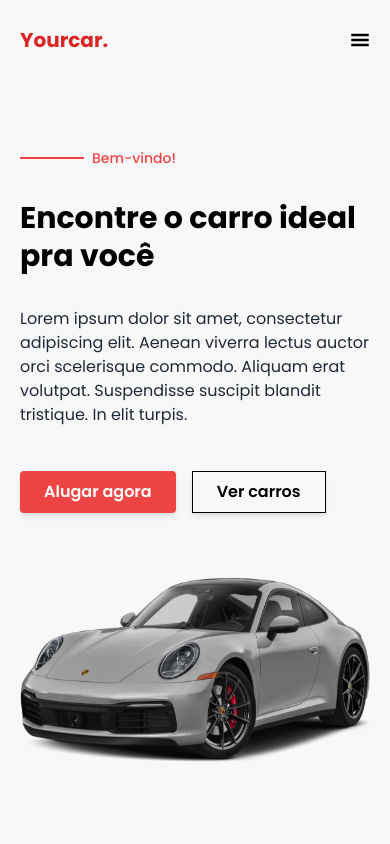
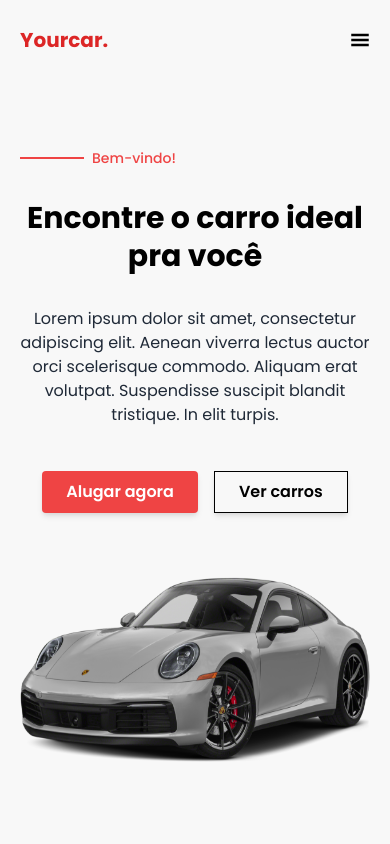
Before and after one commit to MateusOli21/yourcar-web, a Next.js app: page / in a window 390 px wide. Shown: the top 844 px of the page. Built offline with nearby package versions, Linux system fonts and the light colour scheme.

Commit message:
add: newsletter section and some adjusts to all sections padding.

```diff
--- /dev/null
+++ b/src/components/elements/customs/NewsletterInput.tsx
@@ -0,0 +1,14 @@
+import React from 'react';
+import { PrimaryButton } from '../buttons';
+
+const NewsletterInput: React.FC = () => (
+  <div className="mt-9 p-4 bg-white rounded">
+    <input
+      placeholder="Seu melhor e-mail"
+      className="py-2 px-2 mr-1 focus:outline-none"
+    />
+    <PrimaryButton>Assinar</PrimaryButton>
+  </div>
+);
+
+export default NewsletterInput;
--- a/src/components/elements/customs/SectionMainTitle.tsx
+++ b/src/components/elements/customs/SectionMainTitle.tsx
@@ -1,7 +1,20 @@
 import React from 'react';
 
-const SectionMainTitle: React.FC = ({ children }) => (
-  <h1 className="mt-6 text-3xl md:text-4xl font-bold text-center md:text-left">
+interface IComponentProps {
+  altColor?: boolean;
+  altTextCenter?: boolean;
+}
+
+const SectionMainTitle: React.FC<IComponentProps> = ({
+  children,
+  altColor,
+  altTextCenter,
+}) => (
+  <h1
+    className={`mt-6 text-3xl md:text-4xl font-bold text-center ${
+      !altTextCenter && `md:text-left`
+    } ${altColor && `text-white`}`}
+  >
     {children}
   </h1>
 );
--- a/src/components/elements/customs/SectionSubTitle.tsx
+++ b/src/components/elements/customs/SectionSubTitle.tsx
@@ -1,7 +1,13 @@
 import React from 'react';
 
-const SectionSubTitle: React.FC = ({ children }) => (
-  <h6 className="text-red-500 font-semibold">{children}</h6>
+interface IComponentProps {
+  altColor?: boolean;
+}
+
+const SectionSubTitle: React.FC<IComponentProps> = ({ children, altColor }) => (
+  <h6 className={`font-semibold ${altColor ? `text-white` : `text-red-500`}`}>
+    {children}
+  </h6>
 );
 
 export default SectionSubTitle;
--- a/src/components/elements/customs/index.ts
+++ b/src/components/elements/customs/index.ts
@@ -1,5 +1,6 @@
+import Logo from './Logo';
 import SectionMainTitle from './SectionMainTitle';
 import SectionSubTitle from './SectionSubTitle';
-import Logo from './Logo';
+import NewsletterInput from './NewsletterInput';
 
-export { SectionSubTitle, SectionMainTitle, Logo };
+export { SectionSubTitle, SectionMainTitle, Logo, NewsletterInput };
--- /dev/null
+++ b/src/components/modules/Newsletter/index.tsx
@@ -0,0 +1,20 @@
+import {
+  NewsletterInput,
+  SectionMainTitle,
+  SectionSubTitle,
+} from '@components/elements/customs';
+import React from 'react';
+
+const Newsletter: React.FC = () => (
+  <div className="w-full flex flex-col items-center bg-red-500 py-16 px-5">
+    <div className="w-full max-w-xl lg:max-w-3xl flex flex-col items-center">
+      <SectionSubTitle altColor>Newsletter</SectionSubTitle>
+      <SectionMainTitle altColor altTextCenter>
+        Assine nossa newsletter e receba atualizações e ofertas em primeira mão
+      </SectionMainTitle>
+      <NewsletterInput />
+    </div>
+  </div>
+);
+
+export default Newsletter;
--- a/src/components/modules/home/AboutUs/index.tsx
+++ b/src/components/modules/home/AboutUs/index.tsx
@@ -7,7 +7,7 @@ import {
 } from '@components/elements/customs';
 
 const AboutUs: React.FC = () => (
-  <div className="w-full bg-gray-100 max-w-6xl flex flex-col lg:flex-row lg:gap-14 items-center justify-center py-8 lg:pt-12 lg:pb-24">
+  <div className="w-full bg-gray-100 max-w-6xl flex flex-col lg:flex-row lg:gap-14 items-center justify-center px-5 py-8 lg:pt-12 lg:pb-24">
     <img
       className="w-full max-w-lg md:max-w-xl"
       src={jeepImage}
@@ -20,7 +20,7 @@ const AboutUs: React.FC = () => (
         Tenha a melhor experiência ao alugar um carro
       </SectionMainTitle>
 
-      <p className="mt-8 leading-relaxed">
+      <p className="mt-8 text-center md:text-left leading-relaxed">
         Lorem ipsum dolor sit amet, consectetur adipiscing elit. Donec dapibus,
         ipsum eget hendrerit eleifend, purus augue malesuada felis, non
         dignissim enim risus vitae lorem. Sed cursus urna ac risus imperdiet
--- a/src/components/modules/home/Hero/index.tsx
+++ b/src/components/modules/home/Hero/index.tsx
@@ -5,24 +5,24 @@ import carHero from '@assets/images/porche.png';
 import { PrimaryButton, OutlinedButton } from '@components/elements/buttons';
 
 const Hero: React.FC = () => (
-  <section className="w-full max-w-6xl flex flex-col md:flex-row justify-between mt-5 sm:mt-12 lg:mt-16 items-center pt-12">
+  <section className="w-full max-w-6xl flex flex-col md:flex-row justify-between px-5 mt-5 sm:mt-12 lg:mt-16 items-center pt-12">
     <div className="flex flex-col max-w-xl mb-16 md:mb-0">
       <div className="flex flex-row items-center gap-2">
         <div className="w-16 h-0.5 bg-red-500" />
         <h6 className="text-sm text-red-500 font-medium">Bem-vindo!</h6>
       </div>
 
-      <h1 className="my-8 text-3xl sm:text-4xl  md:text-5xl font-bold leading-tight">
+      <h1 className="my-8 text-3xl sm:text-4xl md:text-5xl font-bold leading-tight text-center md:text-left">
         Encontre o carro ideal pra você
       </h1>
 
-      <p className="max-w-xl md:max-w-md lg:max-w-lg text-gray-800">
+      <p className="max-w-xl md:max-w-md lg:max-w-lg text-gray-800 text-center md:text-left">
         Lorem ipsum dolor sit amet, consectetur adipiscing elit. Aenean viverra
         lectus auctor orci scelerisque commodo. Aliquam erat volutpat.
         Suspendisse suscipit blandit tristique. In elit turpis.
       </p>
 
-      <div className="flex gap-4 mt-11">
+      <div className="flex gap-4 mt-11 flex-row justify-center md:justify-start">
         <PrimaryButton>Alugar agora</PrimaryButton>
         <OutlinedButton>Ver carros</OutlinedButton>
       </div>
--- a/src/components/modules/home/OurNumbers/index.tsx
+++ b/src/components/modules/home/OurNumbers/index.tsx
@@ -25,7 +25,7 @@ const OurNumbers: React.FC = () => {
   ];
 
   return (
-    <div className="flex flex-col md:flex-row gap-4 md:gap-11 pt-9 lg:-mt-24 md:pb-16">
+    <div className="flex flex-col md:flex-row gap-4 md:gap-11 px-5 pt-9 lg:-mt-24 md:pb-16">
       {numbersList.map((option, index) => (
         <NumbersCard
           key={index}
--- a/src/components/modules/home/ScheduleTestDrive/index.tsx
+++ b/src/components/modules/home/ScheduleTestDrive/index.tsx
@@ -22,7 +22,7 @@ const ScheduleTestDrive: React.FC = () => {
   const handleToggleLocations = () => setToggleLocations(!toggleLocations);
 
   return (
-    <div className="w-full max-w-3xl flex flex-col gap-11  md:flex-row items-center justify-between mt-24 mb-11 px-7 py-6 bg-gray-100 shadow-xl">
+    <div className="w-full max-w-3xl flex flex-col gap-11 md:flex-row items-center justify-between mt-24 mb-11 px-7 py-6 bg-gray-100 shadow-xl">
       <ScheduleDropdownWrapper
         onClick={handleToggleLocations}
         onKeyPress={handleToggleLocations}
--- a/src/components/modules/home/Testimonials/index.tsx
+++ b/src/components/modules/home/Testimonials/index.tsx
@@ -7,7 +7,7 @@ import {
 } from '@components/elements/customs';
 
 const Testimonials: React.FC = () => (
-  <div className="flex flex-col items-center py-16">
+  <div className="flex flex-col items-center py-16 px-5">
     <SectionSubTitle>Depoimentos</SectionSubTitle>
     <SectionMainTitle>O que nossos clientes dizem</SectionMainTitle>
 
--- a/src/pages/index.tsx
+++ b/src/pages/index.tsx
@@ -10,6 +10,7 @@ import {
   OurNumbers,
   Testimonials,
 } from '@components/modules/home';
+import Newsletter from '@components/modules/Newsletter';
 
 const Home: React.FC = () => (
   <>
@@ -17,13 +18,14 @@ const Home: React.FC = () => (
       <title>Home</title>
     </Head>
     <BaseLayout>
-      <div className="flex flex-col items-center px-5">
+      <div className="flex flex-col items-center">
         <Hero />
         <ScheduleTestDrive />
         <HowItWorks />
         <AboutUs />
         <OurNumbers />
         <Testimonials />
+        <Newsletter />
       </div>
     </BaseLayout>
   </>
```
